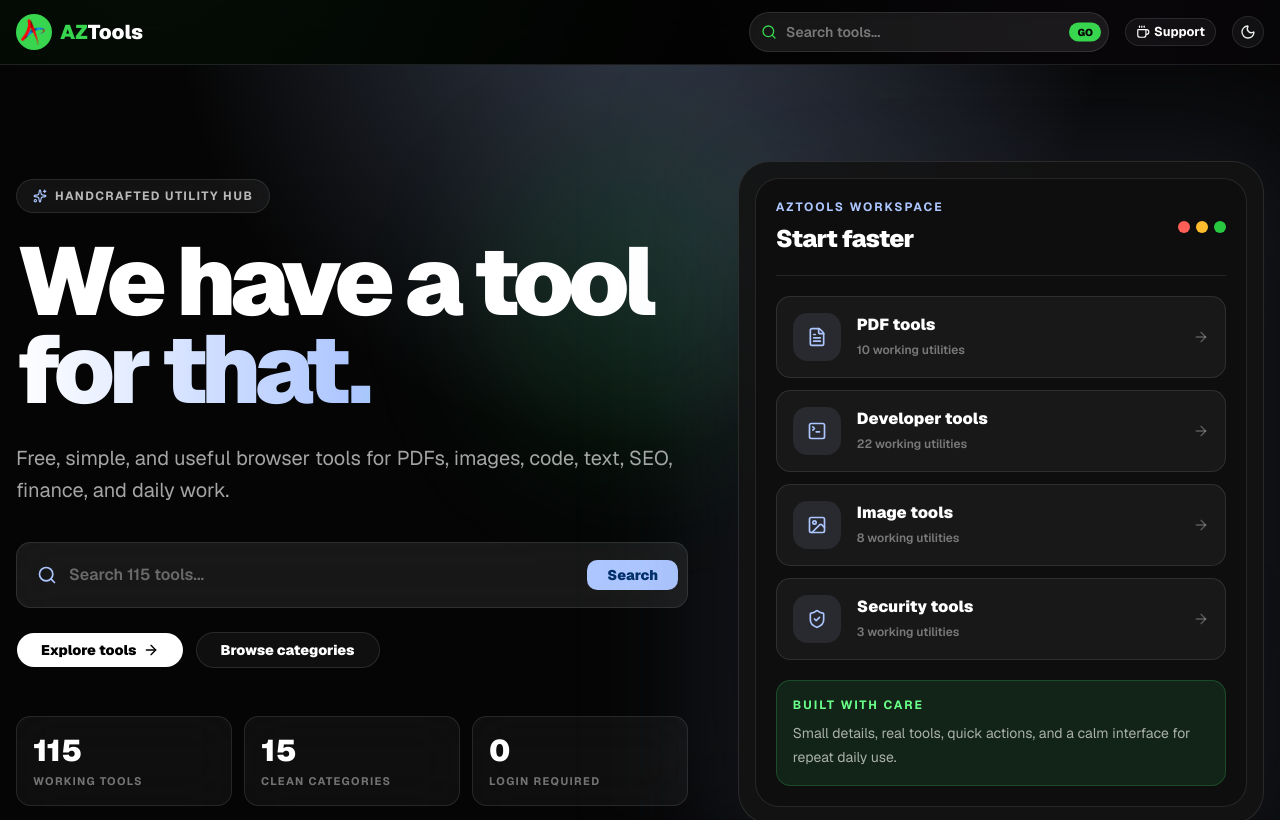
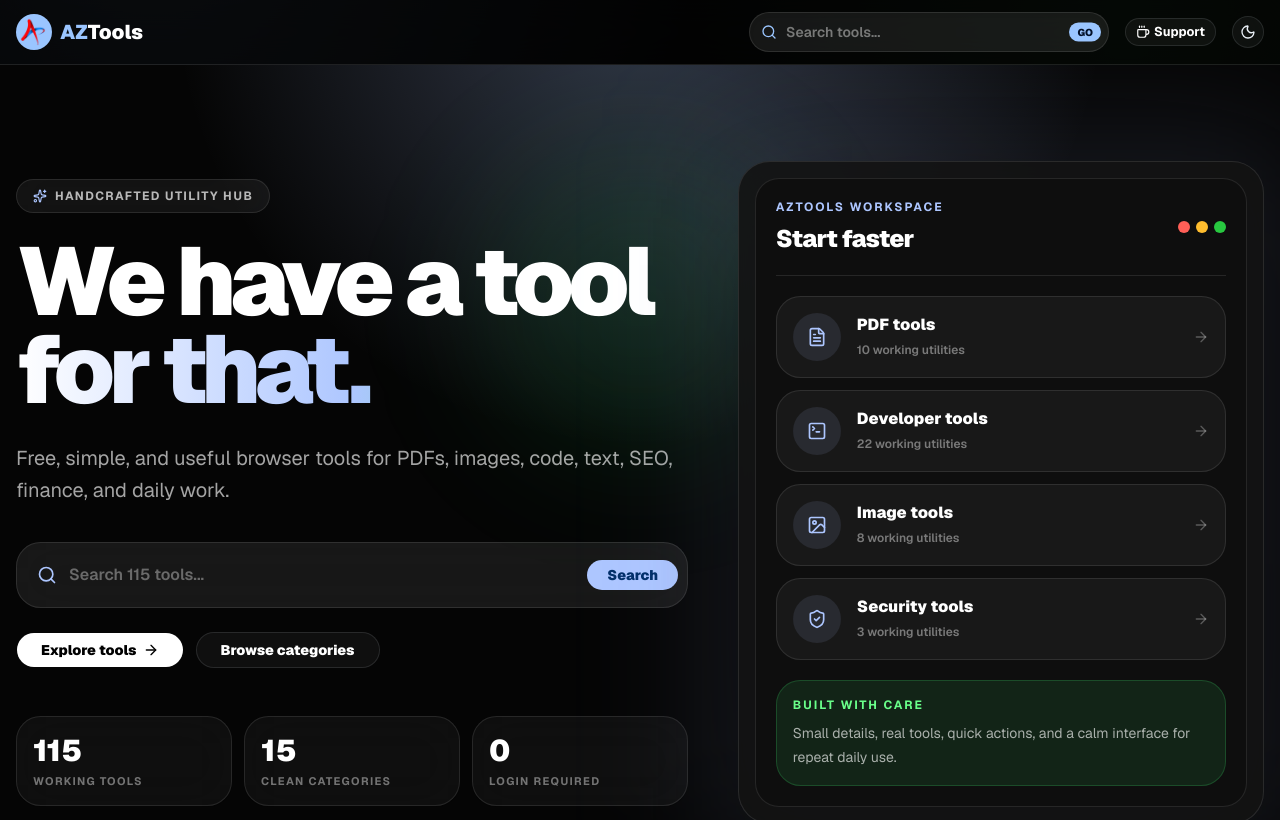
Before and after one commit to KshitijKoranne/aztools-next, a Next.js app: page / in a window 1280 px wide. Shown: the top 820 px of the page. Built offline with nearby package versions, Linux system fonts and the light colour scheme.

Commit message:
Update global design tokens for premium web theme

```diff
--- a/src/app/globals.css
+++ b/src/app/globals.css
@@ -49,44 +49,46 @@
 }
 
 :root {
-  --card: oklch(0.97 0.012 145);
-  --card-foreground: oklch(0.15 0.018 145);
-  --popover: oklch(0.98 0.012 145);
-  --popover-foreground: oklch(0.15 0.018 145);
-  --primary: oklch(0.68 0.22 145);
-  --primary-foreground: oklch(0.1 0.01 145);
+  --card: oklch(0.97 0.012 250);
+  --card-foreground: oklch(0.15 0.018 250);
+  --popover: oklch(0.98 0.012 250);
+  --popover-foreground: oklch(0.15 0.018 250);
+  --primary: oklch(0.78 0.12 260);
+  --primary-foreground: oklch(0.18 0.055 260);
   --secondary: oklch(0.91 0.025 145);
   --secondary-foreground: oklch(0.15 0.018 145);
-  --muted: oklch(0.92 0.015 145);
-  --muted-foreground: oklch(0.42 0.025 145);
-  --accent: oklch(0.86 0.08 145);
-  --accent-foreground: oklch(0.15 0.018 145);
+  --muted: oklch(0.92 0.015 250);
+  --muted-foreground: oklch(0.42 0.025 250);
+  --accent: oklch(0.86 0.08 250);
+  --accent-foreground: oklch(0.15 0.018 250);
   --destructive: oklch(0.577 0.245 27.325);
-  --border: oklch(0.78 0.026 145 / 42%);
-  --input: oklch(0.84 0.022 145);
-  --ring: oklch(0.72 0.2 145);
-  --chart-1: oklch(0.72 0.2 145);
-  --chart-2: oklch(0.68 0.12 210);
-  --chart-3: oklch(0.72 0.18 55);
-  --chart-4: oklch(0.66 0.15 315);
-  --chart-5: oklch(0.72 0.16 25);
-  --radius: 0.5rem;
-  --sidebar: oklch(0.97 0.012 145);
-  --sidebar-foreground: oklch(0.15 0.018 145);
-  --sidebar-primary: oklch(0.68 0.22 145);
-  --sidebar-primary-foreground: oklch(0.1 0.01 145);
-  --sidebar-accent: oklch(0.91 0.025 145);
-  --sidebar-accent-foreground: oklch(0.15 0.018 145);
-  --sidebar-border: oklch(0.78 0.026 145 / 42%);
-  --sidebar-ring: oklch(0.72 0.2 145);
-  --background: oklch(0.955 0.016 145);
-  --foreground: oklch(0.15 0.018 145);
+  --border: oklch(0.78 0.026 250 / 42%);
+  --input: oklch(0.84 0.022 250);
+  --ring: oklch(0.78 0.12 260);
+  --chart-1: oklch(0.78 0.12 260);
+  --chart-2: oklch(0.72 0.18 145);
+  --chart-3: oklch(0.78 0.18 55);
+  --chart-4: oklch(0.72 0.18 315);
+  --chart-5: oklch(0.74 0.17 25);
+  --radius: 0.85rem;
+  --sidebar: oklch(0.97 0.012 250);
+  --sidebar-foreground: oklch(0.15 0.018 250);
+  --sidebar-primary: oklch(0.78 0.12 260);
+  --sidebar-primary-foreground: oklch(0.18 0.055 260);
+  --sidebar-accent: oklch(0.91 0.025 250);
+  --sidebar-accent-foreground: oklch(0.15 0.018 250);
+  --sidebar-border: oklch(0.78 0.026 250 / 42%);
+  --sidebar-ring: oklch(0.78 0.12 260);
+  --background: oklch(0.985 0.006 250);
+  --foreground: oklch(0.15 0.018 250);
   --az-black: #050505;
   --az-void: #0b0b0b;
   --az-graphite: #181818;
   --az-elevated: #242424;
+  --az-blue: #adc6ff;
+  --az-blue-strong: #4b8eff;
   --az-green: #1ed760;
-  --az-green-soft: #b4f8c8;
+  --az-green-soft: #69ff89;
   --az-lime: #cdf564;
   --az-rose: #ff6b9d;
   --az-cyan: #64d2ff;
@@ -94,37 +96,37 @@
 }
 
 .dark {
-  --background: oklch(0.09 0.006 145);
-  --foreground: oklch(0.95 0.012 145);
-  --card: oklch(0.15 0.008 145);
-  --card-foreground: oklch(0.95 0.012 145);
-  --popover: oklch(0.13 0.008 145);
-  --popover-foreground: oklch(0.95 0.012 145);
-  --primary: oklch(0.77 0.22 145);
-  --primary-foreground: oklch(0.09 0.006 145);
+  --background: oklch(0.09 0.006 250);
+  --foreground: oklch(0.95 0.012 250);
+  --card: oklch(0.15 0.008 250);
+  --card-foreground: oklch(0.95 0.012 250);
+  --popover: oklch(0.13 0.008 250);
+  --popover-foreground: oklch(0.95 0.012 250);
+  --primary: oklch(0.82 0.11 260);
+  --primary-foreground: oklch(0.18 0.055 260);
   --secondary: oklch(0.2 0.01 145);
   --secondary-foreground: oklch(0.95 0.012 145);
-  --muted: oklch(0.22 0.008 145);
-  --muted-foreground: oklch(0.71 0.015 145);
-  --accent: oklch(0.24 0.035 145);
-  --accent-foreground: oklch(0.95 0.012 145);
+  --muted: oklch(0.22 0.008 250);
+  --muted-foreground: oklch(0.71 0.015 250);
+  --accent: oklch(0.24 0.035 250);
+  --accent-foreground: oklch(0.95 0.012 250);
   --destructive: oklch(0.704 0.191 22.216);
-  --border: oklch(0.92 0.012 145 / 12%);
-  --input: oklch(0.92 0.012 145 / 16%);
-  --ring: oklch(0.77 0.22 145);
-  --chart-1: oklch(0.77 0.22 145);
-  --chart-2: oklch(0.72 0.12 210);
+  --border: oklch(0.92 0.012 250 / 12%);
+  --input: oklch(0.92 0.012 250 / 16%);
+  --ring: oklch(0.82 0.11 260);
+  --chart-1: oklch(0.82 0.11 260);
+  --chart-2: oklch(0.78 0.18 145);
   --chart-3: oklch(0.78 0.18 55);
   --chart-4: oklch(0.72 0.18 315);
   --chart-5: oklch(0.74 0.17 25);
-  --sidebar: oklch(0.12 0.008 145);
-  --sidebar-foreground: oklch(0.95 0.012 145);
-  --sidebar-primary: oklch(0.77 0.22 145);
-  --sidebar-primary-foreground: oklch(0.09 0.006 145);
-  --sidebar-accent: oklch(0.2 0.01 145);
-  --sidebar-accent-foreground: oklch(0.95 0.012 145);
-  --sidebar-border: oklch(0.92 0.012 145 / 12%);
-  --sidebar-ring: oklch(0.77 0.22 145);
+  --sidebar: oklch(0.12 0.008 250);
+  --sidebar-foreground: oklch(0.95 0.012 250);
+  --sidebar-primary: oklch(0.82 0.11 260);
+  --sidebar-primary-foreground: oklch(0.18 0.055 260);
+  --sidebar-accent: oklch(0.2 0.01 250);
+  --sidebar-accent-foreground: oklch(0.95 0.012 250);
+  --sidebar-border: oklch(0.92 0.012 250 / 12%);
+  --sidebar-ring: oklch(0.82 0.11 260);
 }
 
 @layer base {
@@ -134,24 +136,25 @@
   body {
     @apply bg-background text-foreground;
     background-image:
-      radial-gradient(circle at 12% -10%, color-mix(in oklch, var(--primary) 26%, transparent), transparent 34rem),
-      radial-gradient(circle at 88% 4%, color-mix(in oklch, var(--chart-4) 15%, transparent), transparent 28rem),
+      radial-gradient(circle at 12% -10%, color-mix(in oklch, var(--primary) 22%, transparent), transparent 34rem),
+      radial-gradient(circle at 88% 4%, color-mix(in oklch, var(--chart-2) 13%, transparent), transparent 28rem),
       linear-gradient(180deg, color-mix(in oklch, var(--foreground) 4%, transparent), transparent 28rem);
     background-attachment: fixed;
     font-feature-settings: "ss01", "cv05", "cv11";
   }
   html {
     @apply font-sans;
+    scroll-behavior: smooth;
   }
 }
 
 @layer utilities {
   .az-section-label {
-    @apply font-mono text-xs font-black uppercase tracking-[0.2em] text-primary;
+    @apply font-mono text-xs font-black uppercase tracking-[0.2em] text-[#adc6ff];
   }
 
   .az-card {
-    @apply relative overflow-hidden rounded-lg border border-white/10 bg-card/92 shadow-[0_24px_80px_-48px_rgba(0,0,0,0.9)] backdrop-blur transition-all duration-300;
+    @apply relative overflow-hidden rounded-[1.5rem] border border-white/10 bg-[#131313]/92 shadow-[0_24px_90px_-58px_rgba(0,0,0,0.95)] backdrop-blur transition-all duration-300;
   }
 
   .az-card::before {
@@ -160,8 +163,8 @@
     inset: 0;
     pointer-events: none;
     background:
-      linear-gradient(135deg, color-mix(in oklch, var(--primary) 18%, transparent), transparent 44%),
-      radial-gradient(circle at 82% 18%, color-mix(in oklch, var(--chart-2) 16%, transparent), transparent 36%);
+      linear-gradient(135deg, rgba(173,198,255,0.16), transparent 44%),
+      radial-gradient(circle at 82% 18%, rgba(61,233,111,0.12), transparent 38%);
     opacity: 0;
     transition: opacity 240ms ease;
   }
@@ -173,20 +176,14 @@
 
   .az-card:hover {
     transform: translateY(-5px) scale(1.01);
-    border-color: color-mix(in oklch, var(--primary) 58%, var(--border));
-    background: color-mix(in oklch, var(--card) 88%, var(--primary) 12%);
-    box-shadow: 0 34px 90px -54px color-mix(in oklch, var(--primary) 65%, #000);
+    border-color: rgba(173,198,255,0.46);
+    background: #181818;
+    box-shadow: 0 34px 110px -62px rgba(173,198,255,0.72);
   }
 
   .az-chrome {
-    @apply border border-white/10 bg-card/76 backdrop-blur-xl;
+    @apply border border-white/10 bg-[#131313]/88 backdrop-blur-xl;
     box-shadow: 0 22px 70px -48px rgba(0, 0, 0, 0.95);
-  }
-
-  .az-vinyl {
-    background:
-      radial-gradient(circle, transparent 0 11%, color-mix(in oklch, var(--foreground) 13%, transparent) 11.4% 12%, transparent 12.4% 24%, color-mix(in oklch, var(--foreground) 10%, transparent) 24.4% 25%, transparent 25.4% 43%, color-mix(in oklch, var(--foreground) 8%, transparent) 43.5% 44%, transparent 44.5%),
-      conic-gradient(from 45deg, color-mix(in oklch, var(--primary) 70%, #111), #111, color-mix(in oklch, var(--chart-4) 48%, #111), #111, color-mix(in oklch, var(--primary) 70%, #111));
   }
 
   .az-marquee {
@@ -199,37 +196,19 @@
 }
 
 @keyframes az-marquee {
-  from {
-    transform: translateX(0);
-  }
-  to {
-    transform: translateX(-50%);
-  }
+  from { transform: translateX(0); }
+  to { transform: translateX(-50%); }
 }
 
 @keyframes az-float {
-  0%, 100% {
-    transform: translateY(0);
-  }
-  50% {
-    transform: translateY(-10px);
-  }
-}
-
-@keyframes az-spin-slow {
-  to {
-    transform: rotate(360deg);
-  }
-}
-
-.az-spin-slow {
-  animation: az-spin-slow 18s linear infinite;
+  0%, 100% { transform: translateY(0); }
+  50% { transform: translateY(-10px); }
 }
 
 @media (prefers-reduced-motion: reduce) {
+  html { scroll-behavior: auto; }
   .az-marquee,
-  .az-float,
-  .az-spin-slow {
+  .az-float {
     animation: none;
   }
 
```
